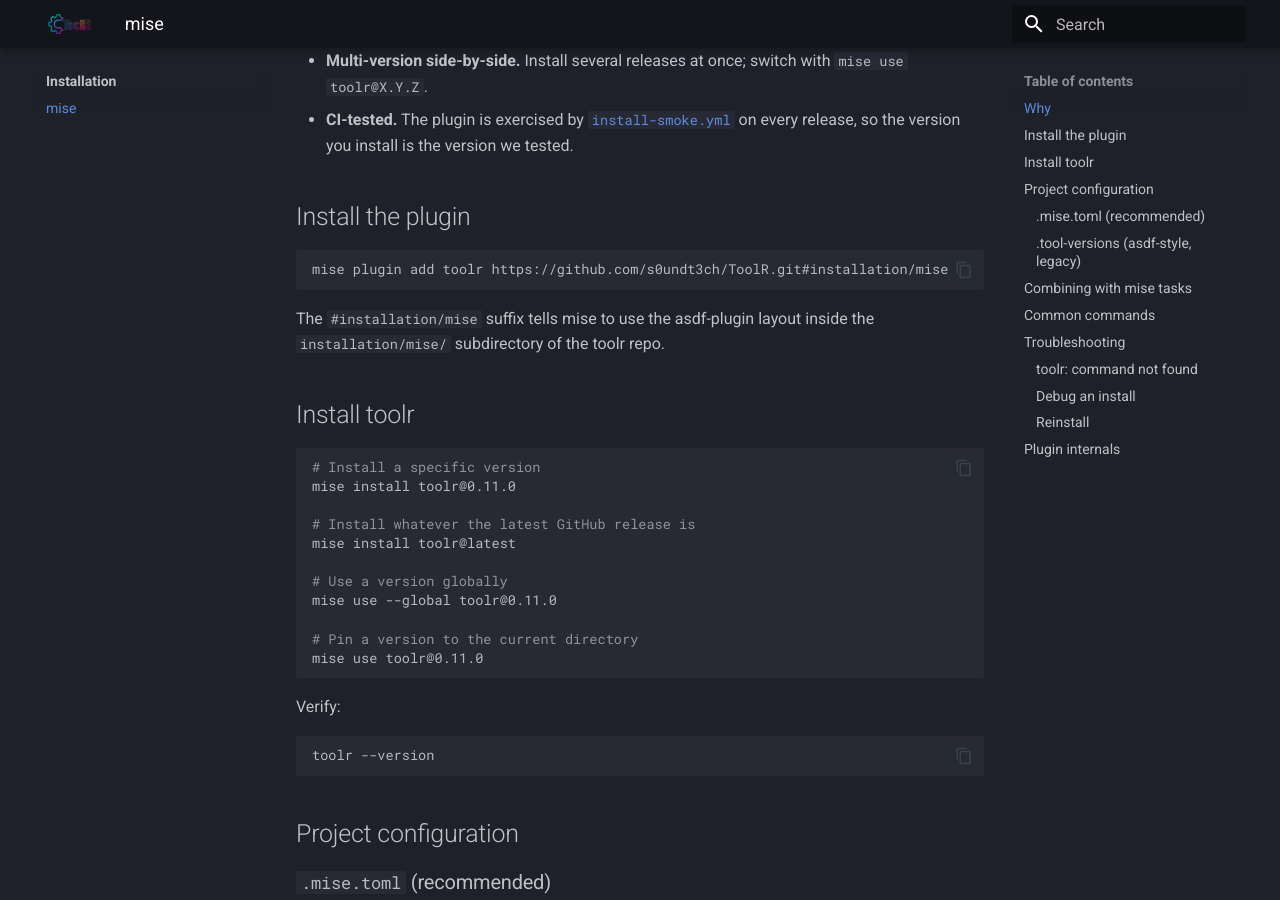
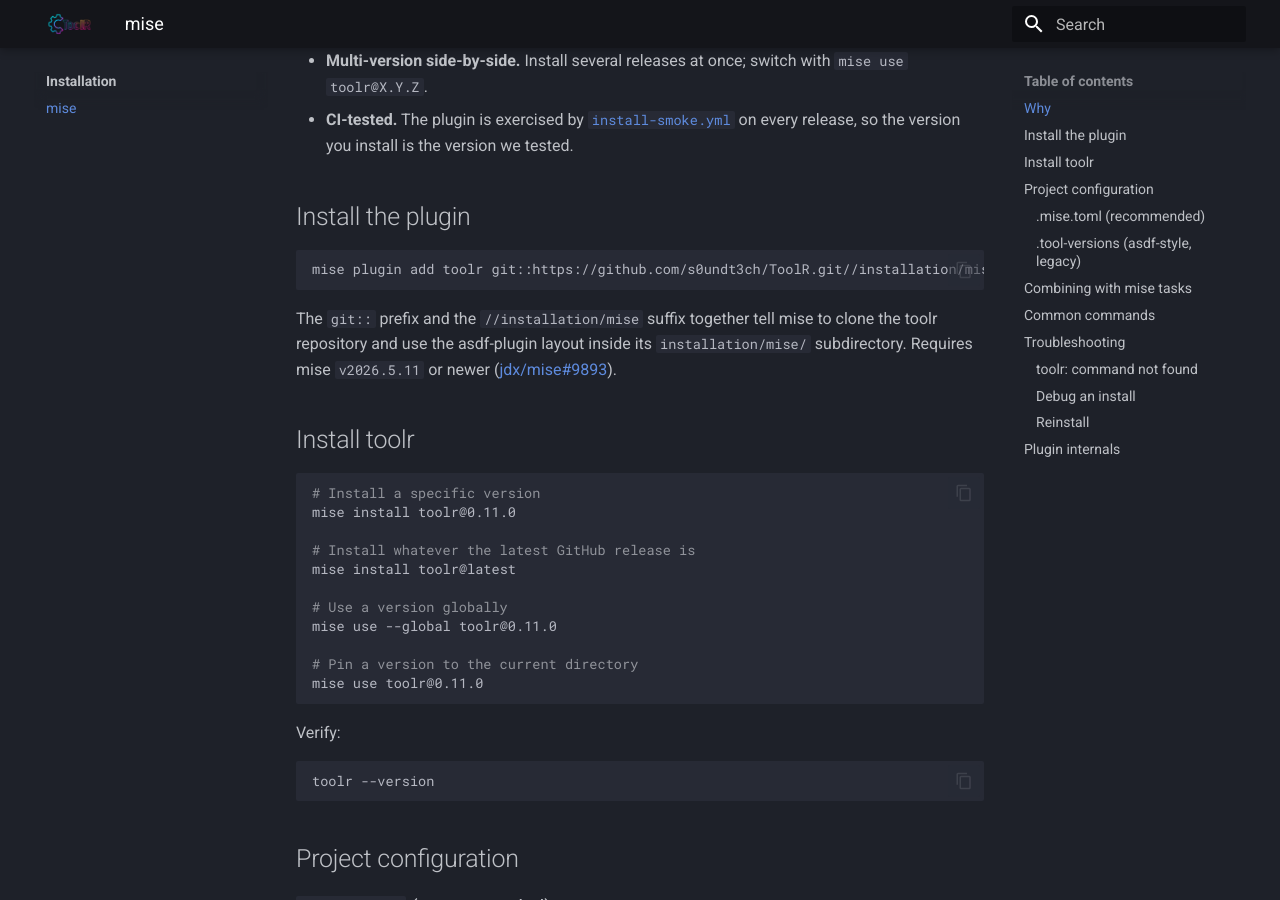
Before and after one commit to s0undt3ch/ToolR, an MkDocs documentation site: the page built from docs/installation/mise.md, in a window 1280 px wide and 900 px high, scrolled down 480 px. Built offline with MkDocs 1.6.1 and Material for MkDocs 9.7.7, drawn with Linux system fonts in a browser that asks for light colours.

Commit message:
fix(mise): correct plugin URL syntax + bump MISE_VERSION
The documented `mise plugin add toolr
https://github.com/<repo>.git#installation/mise` form was never a
valid mise syntax — mise has always interpreted `#` as a git ref
selector, so it tried to `git fetch origin
installation/mise:installation/mise` and failed with "couldn't
find remote ref installation/mise". The `smoke-mise-plugin-url`
job added in 8797fc4 caught this on every main run since merge.

Subdirectory support actually landed in
jdx/mise#9893 (`fix(plugins): support remote git subdirectory
sources`), released in v2026.5.11 on 2026-05-17. The accepted
form per `src/remote_source.rs`'s anchored regex is:

    git::https://<host>/<owner>/<repo>.git//<subdir>?ref=<ref>

The `git::` prefix is mandatory, `.git` suffix is mandatory, and
`//` separates the repo URL from the subdir path. No GitHub
shorthand exists.

Update every user-facing copy of the install command (README,
quickstart, mise docs page, installation index, in-tree plugin
README, smoke workflow), bump `MISE_VERSION` from v2026.5.10 to
v2026.5.15 so workflows have a mise that understands the form,
and queue an UNRELEASED note so consumers know to bump their own
mise pins.

````diff
--- a/docs/installation/mise.md
+++ b/docs/installation/mise.md
@@ -20,11 +20,13 @@
 ## Install the plugin
 
 ```sh
-mise plugin add toolr https://github.com/s0undt3ch/ToolR.git#installation/mise
+mise plugin add toolr git::https://github.com/s0undt3ch/ToolR.git//installation/mise
 ```
 
-The `#installation/mise` suffix tells mise to use the asdf-plugin layout
-inside the `installation/mise/` subdirectory of the toolr repo.
+The `git::` prefix and the `//installation/mise` suffix together tell
+mise to clone the toolr repository and use the asdf-plugin layout
+inside its `installation/mise/` subdirectory. Requires mise
+`v2026.5.11` or newer ([jdx/mise#9893](https://github.com/jdx/mise/pull/9893)).
 
 ## Install toolr
 
````
Also changed, not shown: README.md (+1 -1 lines), UNRELEASED.md (+19 -0 lines), docs/installation/index.md (+1 -1 lines), docs/quickstart.md (+1 -1 lines), installation/mise/README.md (+1 -1 lines), 2 other files.
